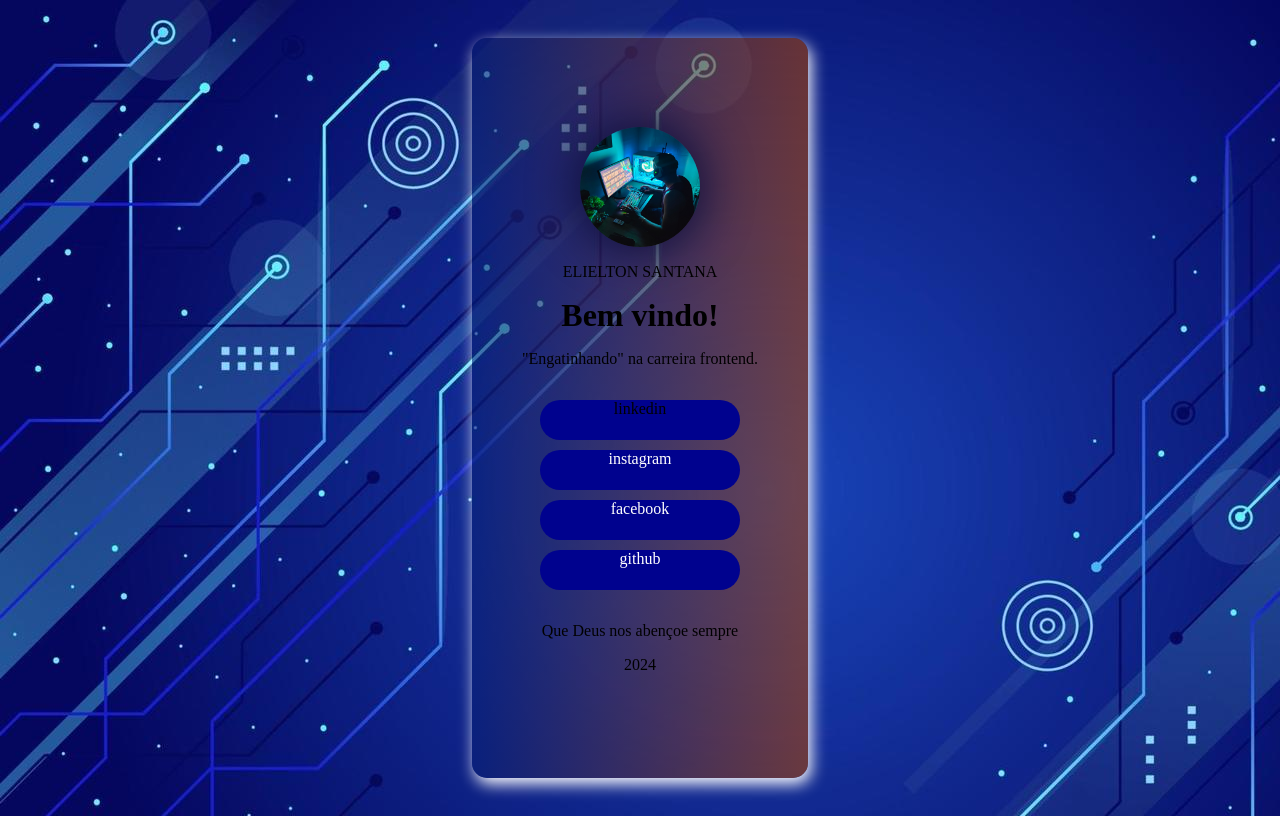
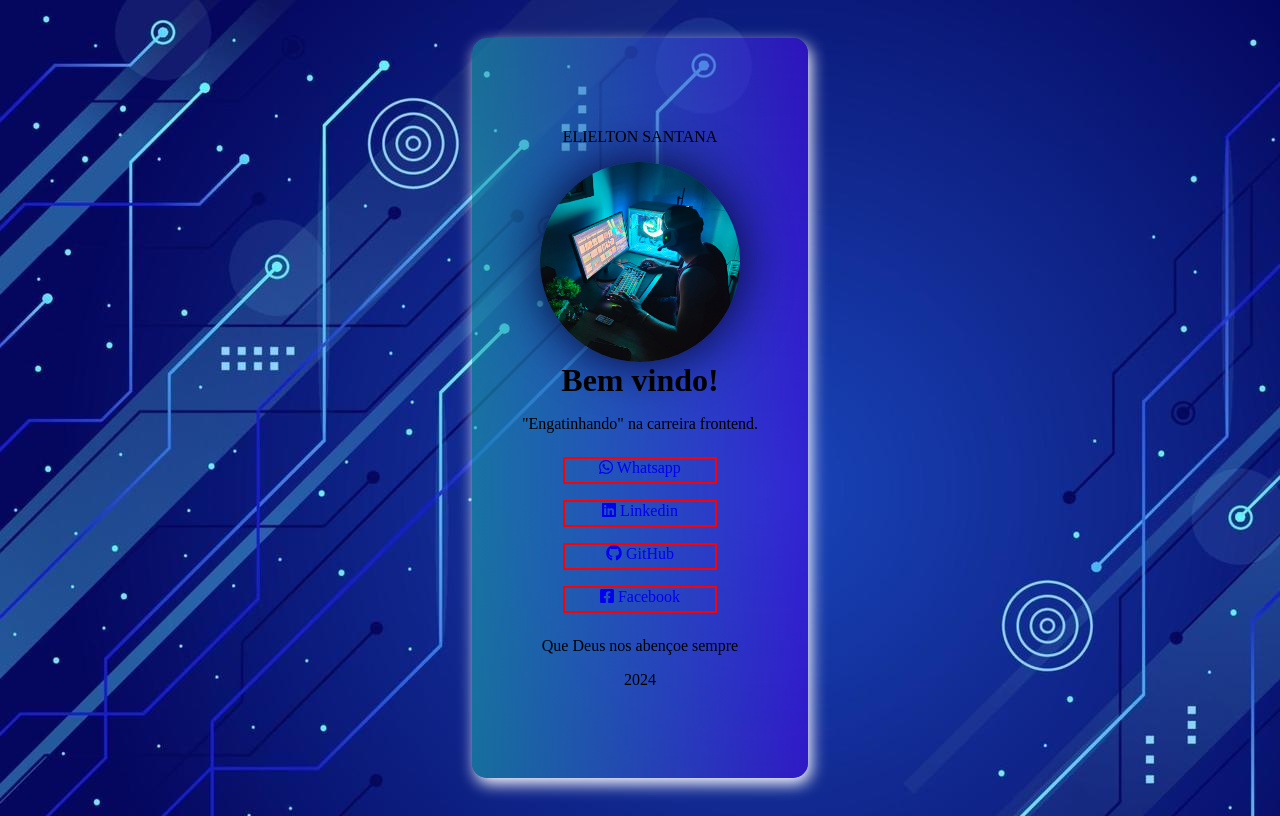
Before and after one commit to elielton-santana/pagina-contatos, a plain HTML site: page index.html in a window 1280 px wide. Drawn offline with Linux system fonts and the light colour scheme; a web font is replaced by a local one.

Commit message:
coloquei os icones mas ainda nao estilizei

```diff
--- a/index.html
+++ b/index.html
@@ -9,6 +9,8 @@
     <link rel="shortcut icon" href="imgs/favicon/icons8-novo-contato-32.png" type="image/x-icon">
     <title>Contatos</title>
 
+    <link rel="stylesheet" href="https://cdnjs.cloudflare.com/ajax/libs/font-awesome/5.15.4/css/all.min.css" integrity="sha512-1ycn6IcaQQ40/MKBW2W4Rhis/DbILU74C1vSrLJxCq57o941Ym01SwNsOMqvEBFlcgUa6xLiPY/NS5R+E6ztJQ==" crossorigin="anonymous" referrerpolicy="no-referrer" />
+
     <link rel="stylesheet" href="style.css">
     <link rel="stylesheet" href="media.css">
 
@@ -16,12 +18,10 @@
 
 <body>
     <div class="container">
-
-
         <div class="img-apresent">
-            <img class="avatar" src="imgs/WhatsApp Image 2024-08-17 at 20.23.38.jpeg" alt="eli">
 
             <p>ELIELTON SANTANA</p>
+            <img class="avatar" src="imgs/WhatsApp Image 2024-08-17 at 20.23.38.jpeg" title="eli">
         </div>
         <header class="info-cont">
             <h1>Bem vindo!</h1>
@@ -32,15 +32,10 @@
 
         <section>
             <div class="links">
-                <ul>
-                    <li> linkedin</li>
-
-                    <li><a href="https://www.instagram.com/" target="_blank">instagram</a></li>
-
-                    <li><a href="">facebook</a></li>
-
-                    <li><a href="">github</a></li>
-                </ul>
+                <a href="https://www.whatsapp.com/?lang=pt_BR" target="_blank" title="whatsapp"> <i class="fab fa-whatsapp"></i> Whatsapp</a>
+                <a href="https://www.linkedin.com/feed/?trk=guest_homepage-basic_google-one-tap-submit" target="_blank" title="linkedin"> <i class="fab fa-linkedin"></i> Linkedin</a>
+                <a href="https://github.com/elielton-santana#" target="_blank" title="github"> <i class="fab fa-github" ></i> GitHub</a>
+                <a href="https://www.facebook.com/profile.php?id=100009791100478&locale=pt_BR" target="_blank" title="facebook"> <i class="fab fa-facebook-square"></i> Facebook</a>
             </div>
         </section>
         <footer class="rodape">
@@ -48,6 +43,9 @@
             <p>2024</p>
         </footer>
     </div>
+
+
+
+    <script src="https://cdnjs.cloudflare.com/ajax/libs/font-awesome/5.15.4/js/all.min.js" integrity="sha512-Tn2m0TIpgVyTzzvmxLNuqbSJH3JP8jm+Cy3hvHrW7ndTDcJ1w5mBiksqDBb8GpE2ksktFvDB/ykZ0mDpsZj20w==" crossorigin="anonymous" referrerpolicy="no-referrer"></script>
 </body>
-
 </html>
--- a/media.css
+++ b/media.css
@@ -2,7 +2,7 @@
     .container {
         border: solid 1px white;
         box-shadow: none;
-        width: 425px;
+        width: 100vw;
         height: 100vh;
         border-radius: 0;
         background: rgba(0, 0, 0, 0.436);
--- a/style.css
+++ b/style.css
@@ -28,7 +28,7 @@ html body {
     align-items: center;
     justify-content: center;
 
-    background: linear-gradient(to right, rgba(6, 30, 116, 0.559), rgba(167, 66, 3, 0.59));
+    background: linear-gradient(to right, rgba(29, 170, 175, 0.559), rgba(68, 13, 231, 0.59));
 }
 
 .img-apresent {
@@ -53,46 +53,36 @@ h1 {
 
 .img-apresent .avatar {
 
-    width: 120px;
-    height: 120px;
+    width: 200px;
+    height: 200px;
     border-radius: 50%;
     box-shadow: 0px 0px 50px rgb(3, 8, 53);
 
-
 }
-
-ul {
-    padding: 0;
-}
-.links a {
-    text-decoration: none;
-    color: white;
-}
-
-
-.links li{
-    margin: 10px;
-
-    border-radius: 30px;
-    text-align: center;
-
-    height: 40px;
-    width: 200px;
-    background-color: rgb(0, 2, 142);
-
-    list-style-type: none;
-}
-
-.links li:hover {
-    box-shadow: 0px 0px 50px rgba(255, 255, 255, 0.59);
-}
-
 
 .info-cont {
     display: flex;
     flex-flow: column;
-    width: 80%;
+    align-items: center;
+}
+
+.links {
+    display: flex;
+    flex-flow: column;
+
+}
+
+.links a {
+    text-decoration: none;
     text-align: center;
+    border: solid 2px red;
+    width: 150px;
+    height: 23PX;
+    margin: 8px;
+}
+
+a i {
+    color: yellowgreen;
 }
 
 .rodape {
```
